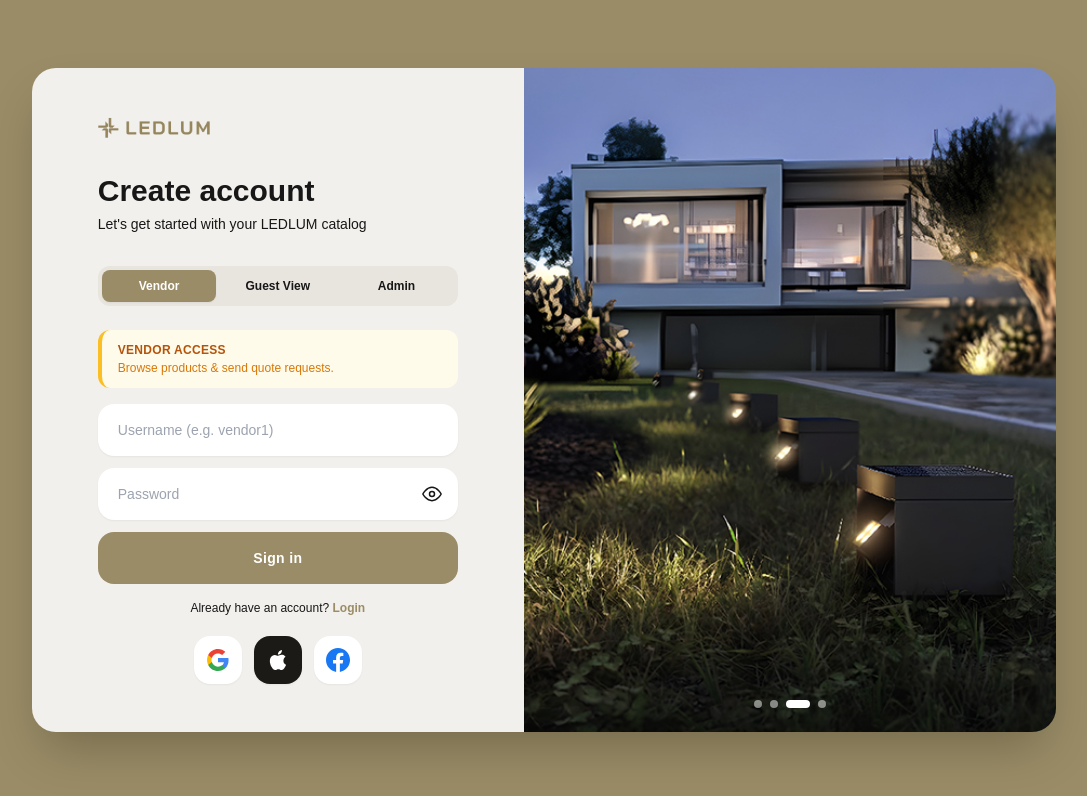
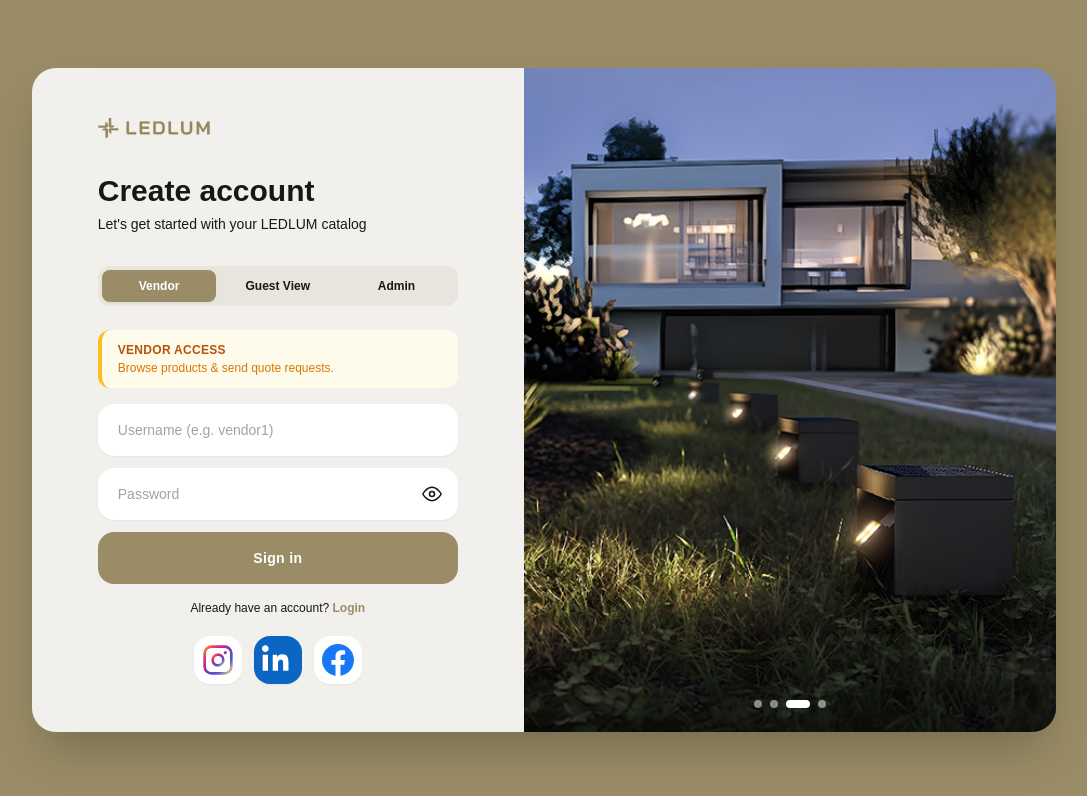
Before and after one commit to khushboo-totality/ledlum-dashboard, a Next.js app: page / in a window 1280 px wide. Both pictures are taken after a click on the button "Vendor". Shown: the top 796 px of the page, without its empty margins (96-1183 px from the left). Built offline with nearby package versions, Linux system fonts and the light colour scheme.

Commit message:
UPDATED LOGIN PAGE DESIGN

```diff
--- a/components/AuthScreen.tsx
+++ b/components/AuthScreen.tsx
@@ -181,21 +181,52 @@ export default function AuthScreen() {
                 </p>
 
                 <div className="flex gap-3 justify-center pt-2">
-                  <button className="p-3 bg-white rounded-2xl shadow-sm hover:shadow-md transition-shadow">
-                    <svg className="w-6 h-6" viewBox="0 0 24 24">
-                      <path fill="#4285F4" d="M22.56 12.25c0-.78-.07-1.53-.2-2.25H12v4.26h5.92c-.26 1.37-1.04 2.53-2.21 3.31v2.77h3.57c2.08-1.92 3.28-4.74 3.28-8.09z"/>
-                      <path fill="#34A853" d="M12 23c2.97 0 5.46-.98 7.28-2.66l-3.57-2.77c-.98.66-2.23 1.06-3.71 1.06-2.86 0-5.29-1.93-6.16-4.53H2.18v2.84C3.99 20.53 7.7 23 12 23z"/>
-                      <path fill="#FBBC05" d="M5.84 14.09c-.22-.66-.35-1.36-.35-2.09s.13-1.43.35-2.09V7.07H2.18C1.43 8.55 1 10.22 1 12s.43 3.45 1.18 4.93l3.66-2.84z"/>
-                      <path fill="#EA4335" d="M12 5.38c1.62 0 3.06.56 4.21 1.64l3.15-3.15C17.45 2.09 14.97 1 12 1 7.7 1 3.99 3.47 2.18 7.07l3.66 2.84c.87-2.6 3.3-4.53 6.16-4.53z"/>
-                    </svg>
-                  </button>
-                  <button className="p-3 bg-[#1c1a17] rounded-2xl shadow-sm hover:shadow-md transition-shadow">
-                    <svg className="w-6 h-6" viewBox="0 0 24 24" fill="white">
-                      <path d="M18.71 19.5c-.83 1.24-1.71 2.45-3.05 2.47-1.34.03-1.77-.79-3.29-.79-1.53 0-2 .77-3.27.82-1.31.05-2.3-1.32-3.14-2.53C4.25 17 2.94 12.45 4.7 9.39c.87-1.52 2.43-2.48 4.12-2.51 1.28-.02 2.5.87 3.29.87.78 0 2.26-1.07 3.8-.91.65.03 2.47.26 3.64 1.98-.09.06-2.17 1.28-2.15 3.81.03 3.02 2.65 4.03 2.68 4.04-.03.07-.42 1.44-1.38 2.83M13 3.5c.73-.83 1.94-1.46 2.94-1.5.13 1.17-.34 2.35-1.04 3.19-.69.85-1.83 1.51-2.95 1.42-.15-1.15.41-2.35 1.05-3.11z"/>
-                    </svg>
-                  </button>
-                  <button className="p-3 bg-white rounded-2xl shadow-sm hover:shadow-md transition-shadow">
-                    <svg className="w-6 h-6" viewBox="0 0 24 24">
+                  <button className="p-2 bg-white rounded-2xl shadow-sm hover:shadow-md transition-shadow">
+  <svg
+    className="w-8 h-8"
+    viewBox="0 0 24 24"
+    fill="none"
+  >
+    <rect
+      x="2"
+      y="2"
+      width="20"
+      height="20"
+      rx="5"
+      stroke="url(#ig-gradient)"
+      strokeWidth="2"
+    />
+    <circle
+      cx="12"
+      cy="12"
+      r="4"
+      stroke="url(#ig-gradient)"
+      strokeWidth="2"
+    />
+    <circle cx="17.5" cy="6.5" r="1.2" fill="url(#ig-gradient)" />
+
+    <defs>
+      <linearGradient id="ig-gradient" x1="0%" y1="0%" x2="100%" y2="100%">
+        <stop offset="0%" stopColor="#f58529" />
+        <stop offset="25%" stopColor="#dd2a7b" />
+        <stop offset="50%" stopColor="#8134af" />
+        <stop offset="75%" stopColor="#515bd4" />
+        <stop offset="100%" stopColor="#feda77" />
+      </linearGradient>
+    </defs>
+  </svg>
+</button>
+                  <button className="p-2 bg-[#0A66C2] rounded-2xl shadow-sm hover:shadow-md transition-shadow">
+  <svg
+    className="w-8 h-8"
+    viewBox="0 0 24 24"
+    fill="white"
+  >
+    <path d="M4.98 3.5C4.98 4.88 3.87 6 2.49 6 1.11 6 0 4.88 0 3.5 0 2.12 1.11 1 2.49 1 3.87 1 4.98 2.12 4.98 3.5zM.5 8h4v12h-4V8zm7 0h3.8v1.7h.05c.53-1 1.82-2.05 3.75-2.05 4.01 0 4.75 2.64 4.75 6.07V20h-4v-5.3c0-1.27-.02-2.9-1.77-2.9-1.77 0-2.04 1.38-2.04 2.8V20h-4V8z"/>
+  </svg>
+</button>
+                  <button className="p-2 bg-white rounded-2xl shadow-sm hover:shadow-md transition-shadow">
+                    <svg className="w-8 h-8" viewBox="0 0 24 24">
                       <path fill="#1877F2" d="M24 12.073c0-6.627-5.373-12-12-12s-12 5.373-12 12c0 5.99 4.388 10.954 10.125 11.854v-8.385H7.078v-3.47h3.047V9.43c0-3.007 1.792-4.669 4.533-4.669 1.312 0 2.686.235 2.686.235v2.953H15.83c-1.491 0-1.956.925-1.956 1.874v2.25h3.328l-.532 3.47h-2.796v8.385C19.612 23.027 24 18.062 24 12.073z"/>
                     </svg>
                   </button>
--- a/components/BrowseChooser.tsx
+++ b/components/BrowseChooser.tsx
@@ -83,8 +83,9 @@ export default function BrowseChooser({ onChooseZone, onChooseProduct }: Props)
           </div>
         </div>
 
-        <main className="grid flex-1 items-center gap-8 py-8 lg:grid-cols-[0.9fr_1.1fr] lg:py-12">
-          <section className="max-w-xl">
+        <main className="items-center gap-8 py-8 lg:grid-cols-[0.9fr_1.1fr] lg:py-12 space-y-8">
+          <section className="w-full flex justify-end ">
+            <div className="w-full ">
             <div className="mb-4 inline-flex items-center gap-2 rounded-full border border-primary/20 bg-white/70 px-3 py-1.5 text-xs font-bold uppercase text-primary">
               {user?.role ?? 'catalog'} workspace
             </div>
@@ -94,17 +95,20 @@ export default function BrowseChooser({ onChooseZone, onChooseProduct }: Props)
             <p className="mt-4 max-w-lg text-sm leading-6 text-gray-text font-pop sm:text-base">
               Browse the LEDLUM catalogue by project zone or product type, then configure products and build quotes from one workspace.
             </p>
-            <div className="mt-7 grid grid-cols-3 gap-3">
+            </div>
+            <div className="w-full flex justify-end">
+            <div className="grid grid-cols-1 gap-3 w-full max-w-xs">
               {[
                 ['15+', 'Zones'],
                 ['8', 'Categories'],
                 [can('cart') ? String(total) : 'Live', can('cart') ? 'Quote items' : 'Catalog'],
               ].map(([value, label]) => (
-                <div key={label} className="rounded-2xl border border-white/80 bg-white/70 px-4 py-3 shadow-card">
+                <div key={label} className="rounded-2xl flex items-center justify-between border border-white/80 bg-white/70 px-4 py-3 shadow-card">
                   <div className="text-lg font-extrabold text-foreground">{value}</div>
-                  <div className="mt-0.5 text-[11px] font-semibold uppercase text-gray-dark">{label}</div>
+                  <div className="text-[11px] font-semibold uppercase text-primary">{label}</div>
                 </div>
               ))}
+            </div>
             </div>
           </section>
 
@@ -122,15 +126,18 @@ export default function BrowseChooser({ onChooseZone, onChooseProduct }: Props)
                   <polyline points="9 22 9 12 15 12 15 22"/>
                 </svg>
               </div>
-              <h2 className="mb-2 text-xl font-extrabold text-foreground transition-colors group-hover:text-primary">
-                Browse by Zone
+              <h2 className="mb-2 flex items-center justify-between text-xl font-extrabold text-foreground transition-colors group-hover:text-primary">
+                <span>Browse by Zone</span>
+                <span>
+                  <svg width="30px" height="30px" viewBox="0 0 24 24" fill="none" xmlns="http://www.w3.org/2000/svg"><g id="SVGRepo_bgCarrier" stroke-width="2"></g><g id="SVGRepo_tracerCarrier" stroke-linecap="round" stroke-linejoin="round"></g><g id="SVGRepo_iconCarrier"> <path d="M4 12H20M20 12L16 8M20 12L16 16" stroke="#9a8c66" stroke-width="2" stroke-linecap="round" stroke-linejoin="round"></path> </g></svg>
+                </span>
               </h2>
               <p className="mb-6 text-sm leading-relaxed text-gray-text font-pop">
                 Explore products assigned to project areas and room contexts.
               </p>
               <div className="mb-5 flex items-center gap-1.5 text-sm font-extrabold text-primary">
                 Select zone
-                <svg width="13" height="13" viewBox="0 0 24 24" fill="none" stroke="currentColor" strokeWidth="2.5">
+                <svg width="13" height="13" viewBox="0 0 40 40" fill="none" stroke="currentColor" strokeWidth="2.5">
                   <polyline points="9 18 15 12 9 6"/>
                 </svg>
               </div>
@@ -157,8 +164,9 @@ export default function BrowseChooser({ onChooseZone, onChooseProduct }: Props)
                   <rect x="15" y="14" width="7" height="7" rx="1"/>
                 </svg>
               </div>
-              <h2 className="mb-2 text-xl font-extrabold text-white transition-colors group-hover:text-secondary">
-                Browse by Product Type
+              <h2 className="mb-2 flex justify-between items-center gap-2 text-xl font-extrabold text-white transition-colors group-hover:text-secondary">
+                <span>Browse by Product Type</span>
+                <svg width="30px" height="30px" viewBox="0 0 24 24" fill="none" xmlns="http://www.w3.org/2000/svg"><g id="SVGRepo_bgCarrier" stroke-width="0"></g><g id="SVGRepo_tracerCarrier" stroke-linecap="round" stroke-linejoin="round"></g><g id="SVGRepo_iconCarrier"> <path d="M4 12H20M20 12L16 8M20 12L16 16" stroke="#9a8c66" stroke-width="2" stroke-linecap="round" stroke-linejoin="round"></path> </g></svg>
               </h2>
               <p className="mb-6 text-sm leading-relaxed text-white/70 font-pop">
                 Navigate the catalogue by category, subcategory and configuration type.
```
Also changed, not shown: public/icons/arrow-right.svg (added).
